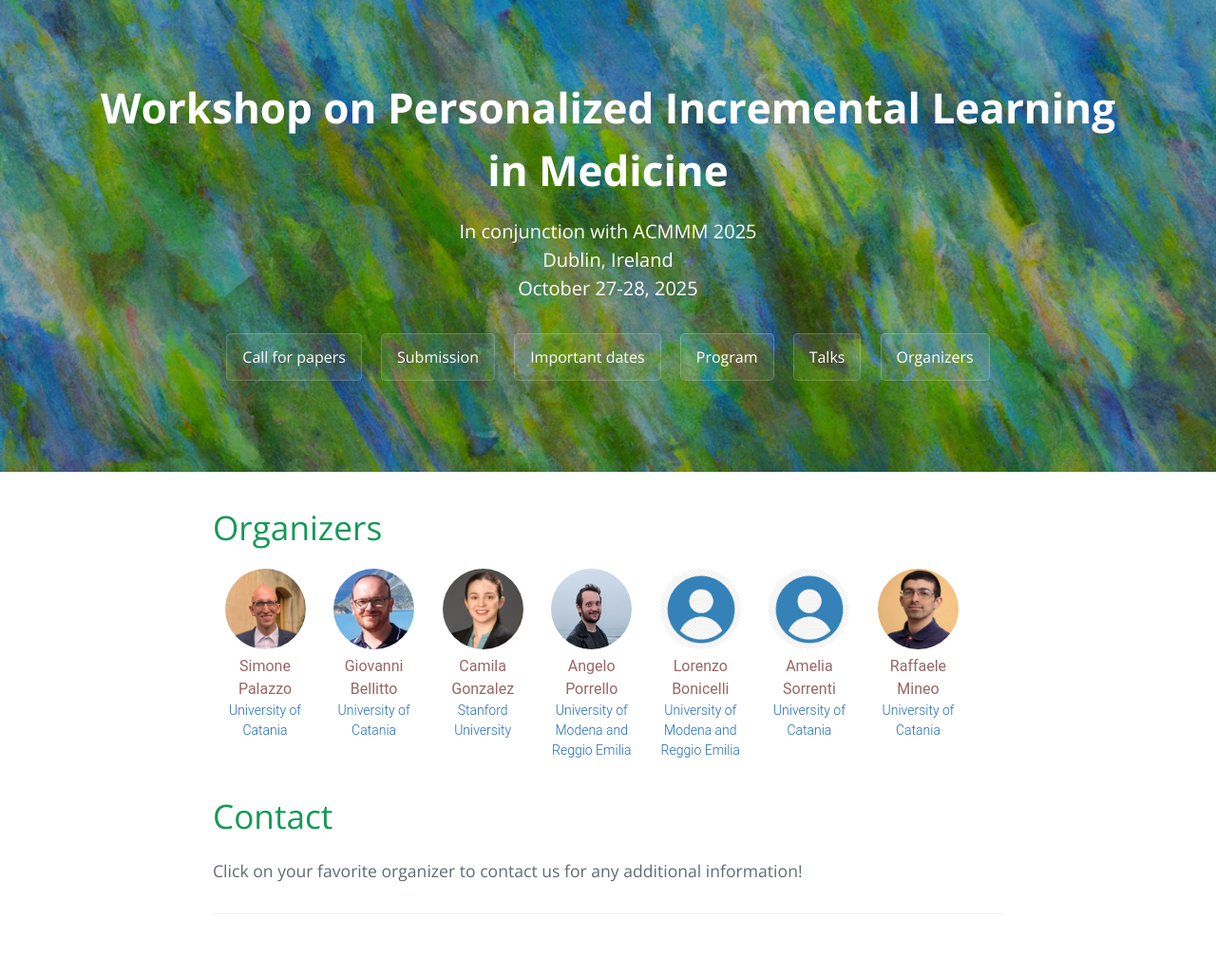
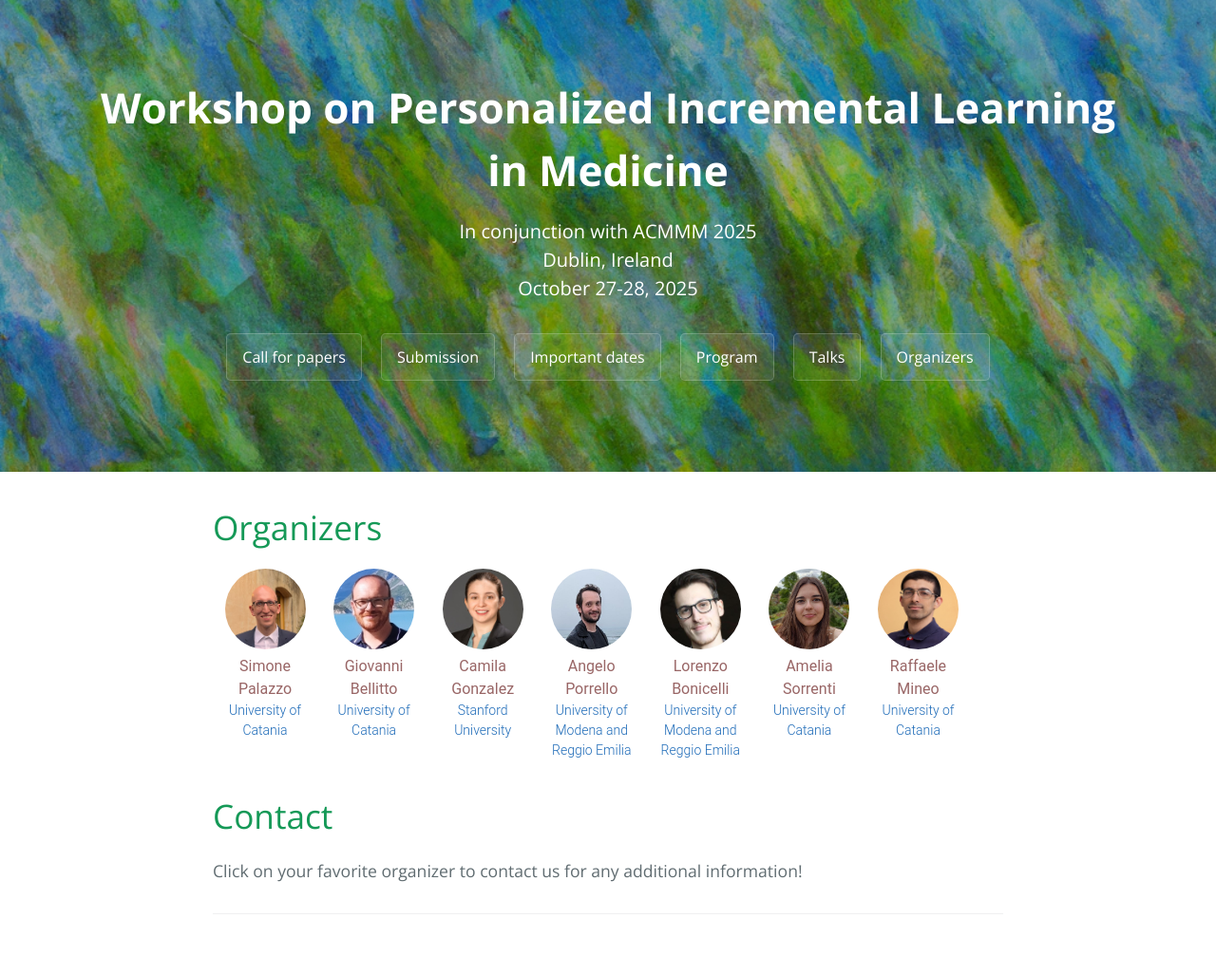
Before and after one commit to acmmm-pilm-2025/acmmm-pilm-2025.github.io, a Jekyll site: the page built from organizers.md, in a window 1280 px wide. Shown: the whole page at 95% size. Built offline with Jekyll 4.4.1, drawn with Linux system fonts in a browser that asks for light colours.

Commit message:
Added pictures

```diff
--- a/_config.yml
+++ b/_config.yml
@@ -38,12 +38,12 @@ workshop:
       surname: Bonicelli
       affiliation: University of Modena and Reggio Emilia
       email: lorenzo.bonicelli@unimore.it
-      pic: img/pic.jpg
+      pic: img/lorenzo.jpg
     - name: Amelia
       surname: Sorrenti
       affiliation: University of Catania
       email: amelia.sorrenti@phd.unict.it
-      pic: img/pic.jpg
+      pic: img/amelia.jpg
     - name: Raffaele
       surname: Mineo
       affiliation: University of Catania
```
Also changed, not shown: img/amelia.jpg (added).
